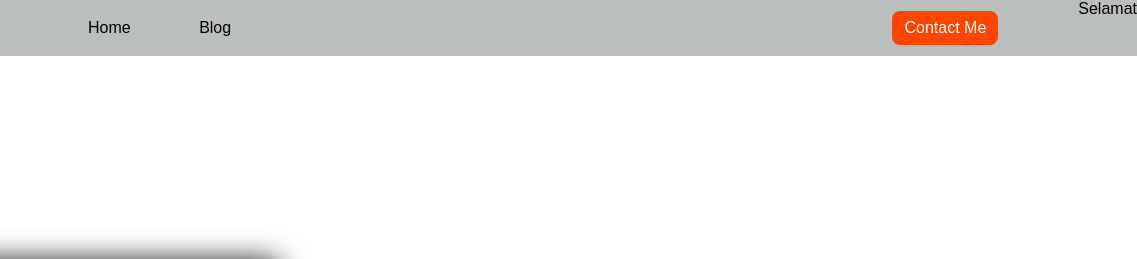
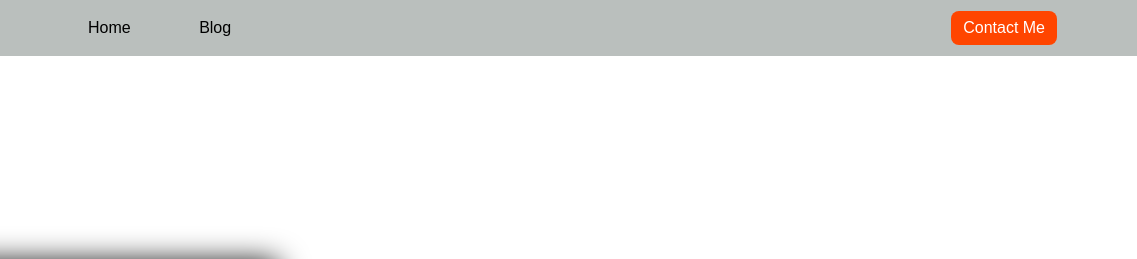
Before and after one commit to samsul-rijal/personal-web-b30, a plain HTML site: page index.html in a window 1280 px wide. Shown: the top 259 px of the page, 143-1280 px from the left. Drawn offline with Linux system fonts and the light colour scheme.

Commit message:
delete tag p in navbar

```diff
--- a/index.html
+++ b/index.html
@@ -26,7 +26,6 @@
             <div class="right">
                 <a href="contact.html">Contact Me</a>
             </div>
-            <p>Selamat</p>
 
         </nav>
         <!-- akhir navbar -->
```
